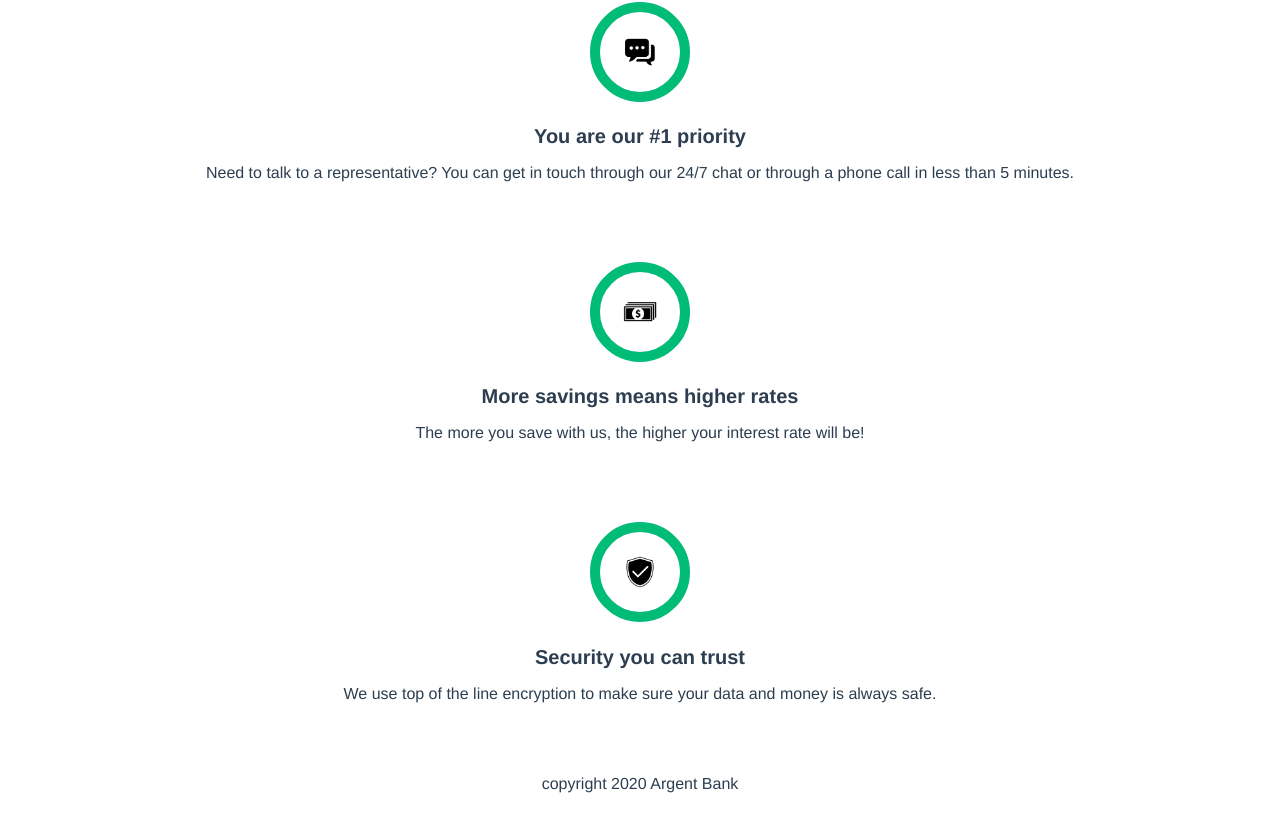
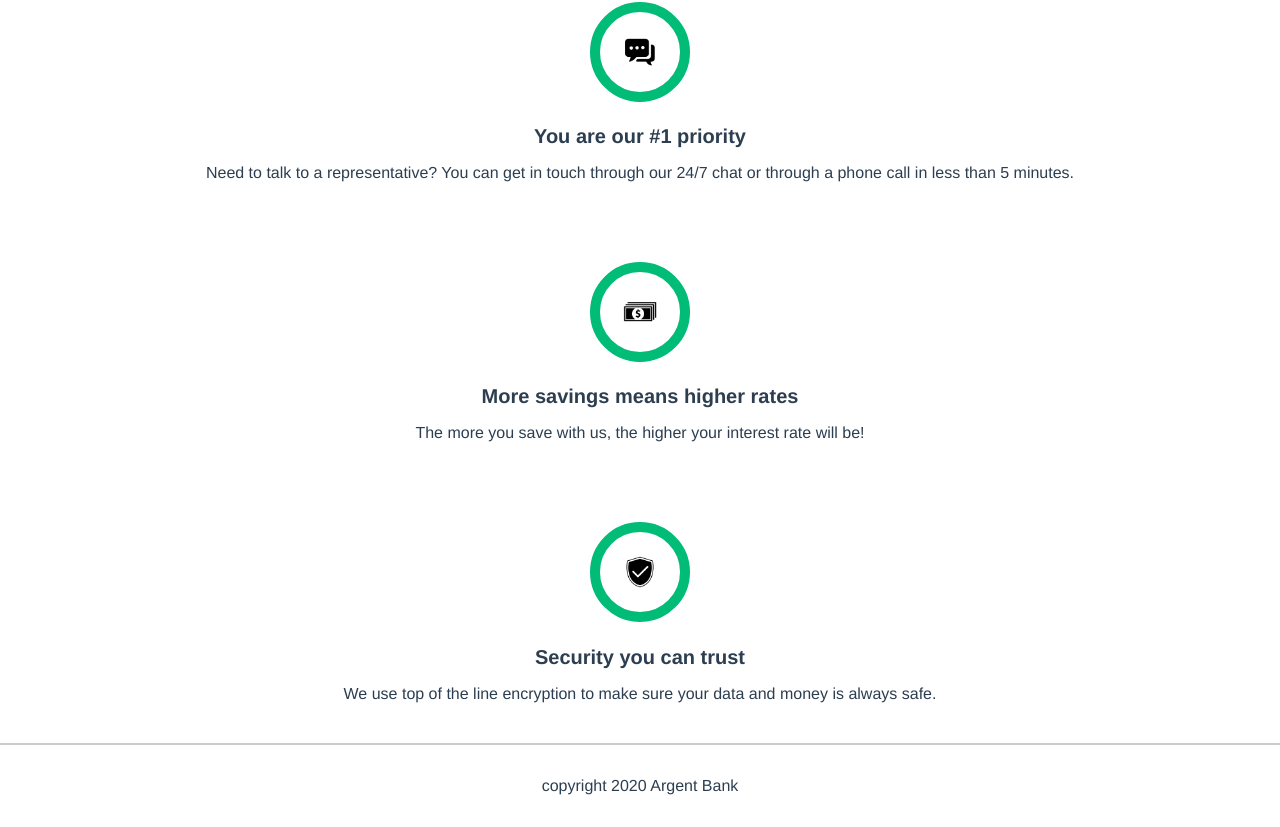
Before and after one commit to Flow2510/ArgentBank, a React (Vite) app: page / in a window 1280 px wide. Shown: the part 401-1228 px from the top of the page. Built offline with nearby package versions, Linux system fonts and the light colour scheme.

Commit message:
ajout d'une border top au footer

```diff
--- a/src/components/footer/footer.scss
+++ b/src/components/footer/footer.scss
@@ -1,4 +1,5 @@
 .footer{
     text-align: center;
     padding: 2rem 0;
+    border-top: 2px solid #ccc;
 }
--- a/src/pages/user/user.scss
+++ b/src/pages/user/user.scss
@@ -17,7 +17,6 @@
 
     &__content{
 
-
         &-title{
             font-size: 2rem;
         }
```
